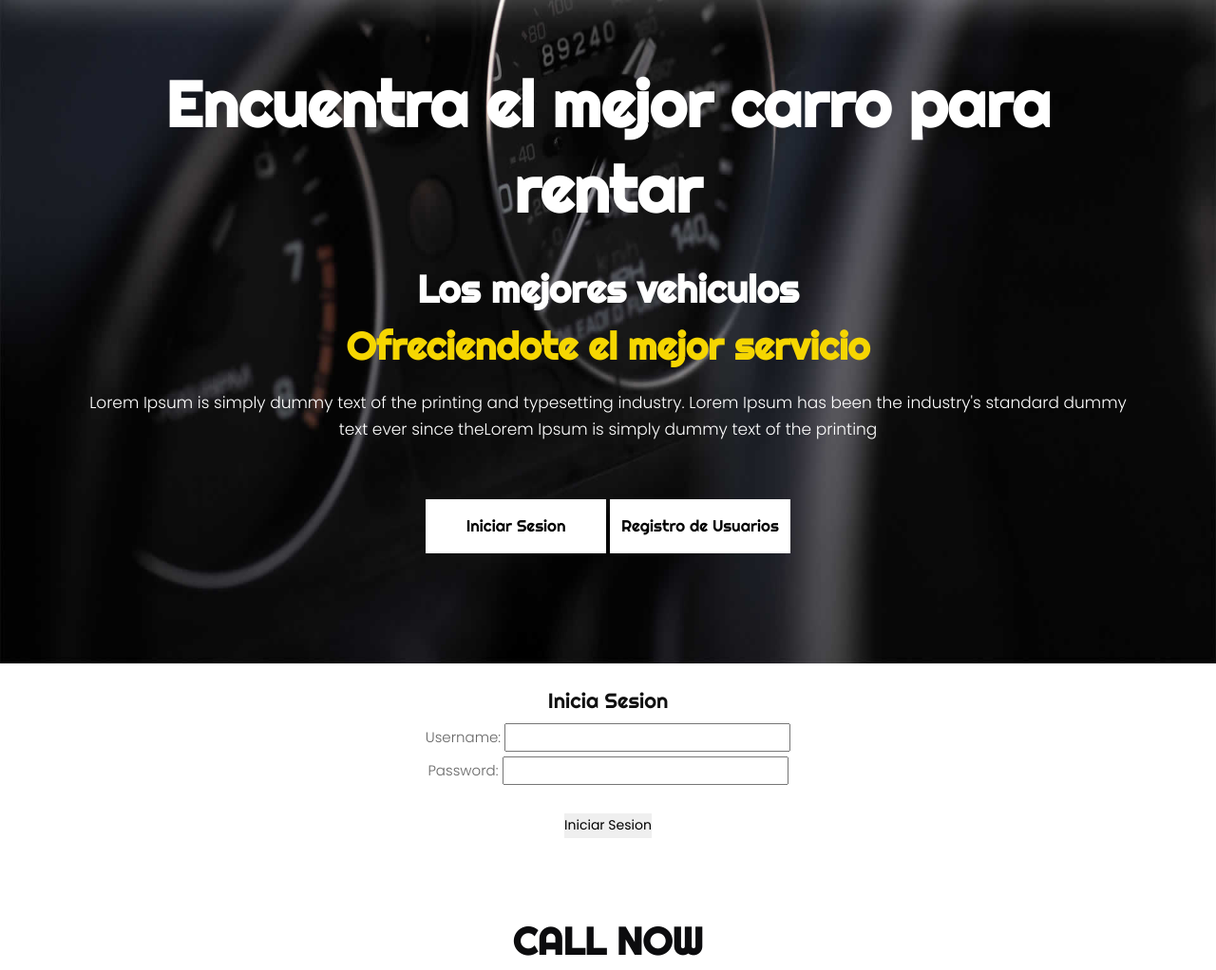
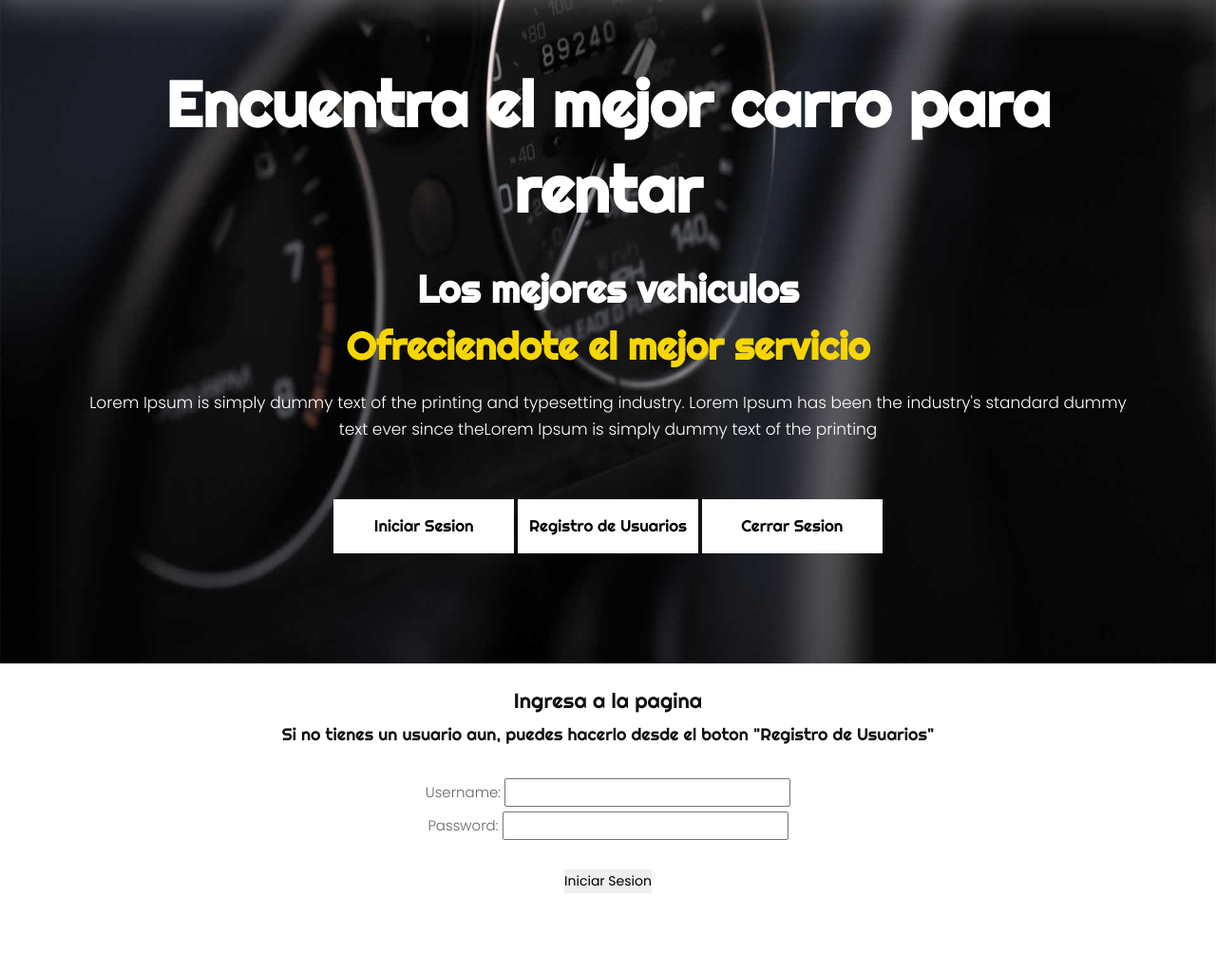
Before and after one commit to JuanC196/ProyectoFinalCHP, a Django app: page /AppFinal/loginrequest in a window 1280 px wide. Shown: the part 86-1108 px from the top of the page at 95% size. Run offline with Django 4.2, Linux system fonts and the light colour scheme; some libraries are stand-ins or nearby versions.

Commit message:
adicion de logout y login required

```diff
--- a/AppFinal/templates/AppFinal/login.html
+++ b/AppFinal/templates/AppFinal/login.html
@@ -9,7 +9,9 @@
 <div><p>{{ respuesta.respuesta }}</p></div>
 <br>
 <center><div>
-<h2>Inicia Sesion</h2>
+<h2>Ingresa a la pagina</h2>
+<h3>Si no tienes un usuario aun, puedes hacerlo desde el boton "Registro de Usuarios"</h3>
+<br>
 <form action="" method="POST">
 
    {% csrf_token %}
--- a/AppFinal/templates/AppFinal/padre.html
+++ b/AppFinal/templates/AppFinal/padre.html
@@ -47,7 +47,7 @@
                      <div class="full">
                         <div class="center-desk">
                            <div class="logo">
-                              <a href="index.html"><img src="{% static 'AppFinal/images/logo.png' %}" alt="#" /></a>
+                              <a href="{% url 'Inicio' %}"><img src="{% static 'AppFinal/images/logo.png' %}" alt="#" /></a>
                            </div>
                         </div>
                      </div>
@@ -94,6 +94,7 @@
                      </p>
                      <a href="{% url 'Login' %}">Iniciar Sesion</a>
                      <a href="{% url 'Register' %}">Registro de Usuarios</a>
+                     <a href="{% url 'Logout' %}">Cerrar Sesion</a>
                   </div>
                </div>
             </div>
--- a/AppFinal/templates/AppFinal/registro.html
+++ b/AppFinal/templates/AppFinal/registro.html
@@ -6,6 +6,8 @@
 <br>
 <center><div>
 <h2>Registro de usuarios</h2>
+<h3>Aqui podras registrar el usuario para ingresar a la pagina</h3>
+<br>
 <form action="" method="POST">
 
    {% csrf_token %}
--- a/AppFinal/urls.py
+++ b/AppFinal/urls.py
@@ -1,5 +1,6 @@
 from django.urls import path
 from AppFinal import views
+from django.contrib.auth.views import LogoutView
 
 urlpatterns = [
     path('', views.inicio, name="Inicio"),
@@ -20,4 +21,5 @@ urlpatterns = [
     path('editarComentario/<texto_texto>/', views.editarComentario, name="edit_coment"),
     path('loginrequest', views.login_request, name="Login"),
     path('register', views.register, name= 'Register'),
+    path('logout', LogoutView.as_view(template_name="AppFinal/logout.html"), name = 'Logout'),
 ]
--- a/AppFinal/views.py
+++ b/AppFinal/views.py
@@ -5,12 +5,15 @@ from AppFinal.forms import *
 from django.contrib.auth.forms import AuthenticationForm
 from django.contrib.auth import login, logout, authenticate
 from django.contrib.auth.forms import UserCreationForm
+from django.contrib.auth.decorators import login_required
 
 # Create your views here.
+@login_required
 def inicio(request):
     return render(request, "AppFinal/inicio.html")
 
 # Vista Usuarios para guardar informacion
+@login_required
 def usuarios(request):
     if request.method == 'POST':
        miFormulario = UsuarioFormulario(request.POST)
@@ -30,6 +33,7 @@ def usuarios(request):
     return render(request, "AppFinal/usuarios.html", {"miFormulario": miFormulario})
 
 # Vista Vehiculos para guardar informacion
+@login_required
 def vehiculos(request):
     if request.method == 'POST':
        miFormulario = VehiculoFormulario(request.POST)
@@ -49,6 +53,7 @@ def vehiculos(request):
     return render(request, "AppFinal/vehiculos.html", {"miFormulario": miFormulario})
 
 # Vista Comentarios para guardar informacion
+@login_required
 def comentarios(request):
     if request.method == 'POST':
        miFormulario = ComentarioFormulario(request.POST)
@@ -94,6 +99,7 @@ def buscarvehiculo(request):
     return HttpResponse(respuesta)
 
 #Vista de menu de administrador
+@login_required
 def administrador_menu(request):
     return render(request, "AppFinal/administrador_menu.html")
 
--- a/ProyectoFinal/settings.py
+++ b/ProyectoFinal/settings.py
@@ -122,3 +122,5 @@ STATIC_URL = 'static/'
 # https://docs.djangoproject.com/en/4.2/ref/settings/#default-auto-field
 
 DEFAULT_AUTO_FIELD = 'django.db.models.BigAutoField'
+
+LOGIN_URL = '/AppFinal/loginrequest'
```
Also changed, not shown: AppFinal/admin.py (+17 -0 lines), AppFinal/templates/AppFinal/logout.html (added, +10 -0 lines), db.sqlite3.
